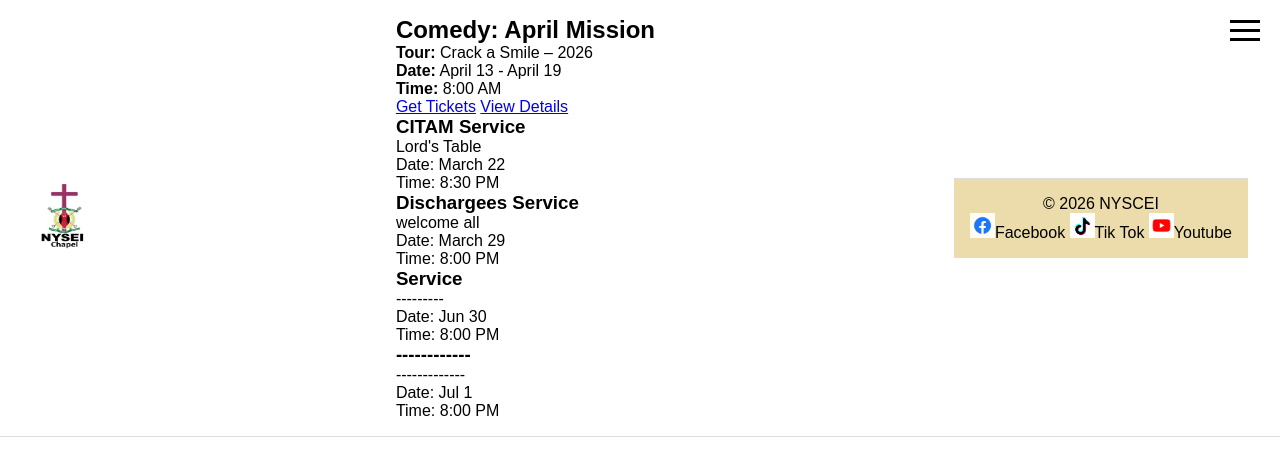
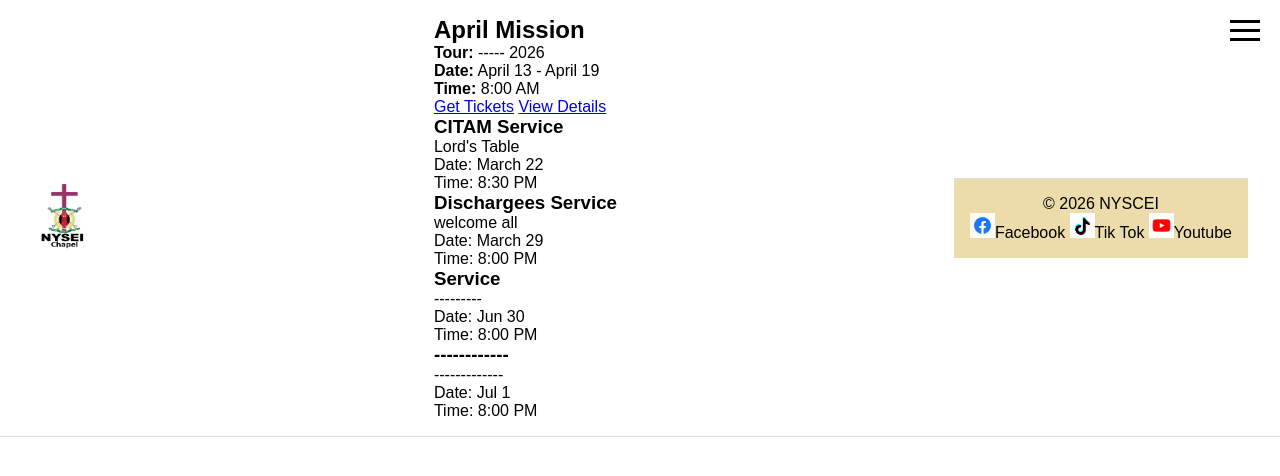
Before and after one commit to cyrillidede/nyscei, a Django app: page /activities/ in a window 1280 px wide. Shown: the top 476 px of the page. Run offline with Django 5.2, Linux system fonts and the light colour scheme.

Commit message:
Update activities.html

```diff
--- a/templates/activities.html
+++ b/templates/activities.html
@@ -41,8 +41,8 @@
   <div class="container">
     <!-- Featured Event -->
     <section class="featured">
-      <h2>Comedy: April Mission</h2>
-      <p><strong>Tour:</strong> Crack a Smile – 2026</p>
+      <h2>April Mission</h2>
+      <p><strong>Tour:</strong> ----- 2026</p>
       <p><strong>Date:</strong> April 13 - April 19</p>
       <p><strong>Time:</strong> 8:00 AM</p>
       <div class="btn-group">
```
